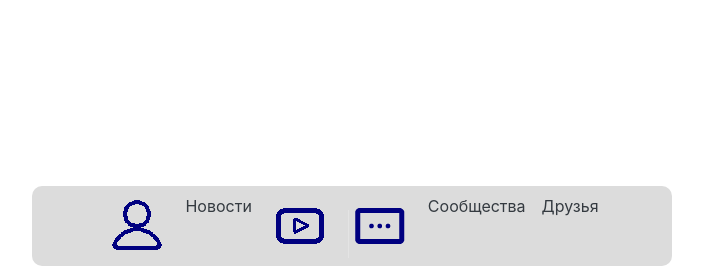
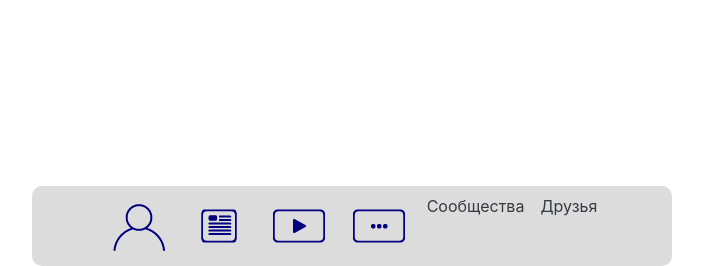
Before and after one commit to EliseyAg/kven-server, a Flask app: page / in a window 1280 px wide. Shown: the part 534-800 px from the top of the page, without its empty margins (288-991 px from the left). Run offline with Flask 3, Linux system fonts and the light colour scheme; some libraries are stand-ins or nearby versions.

Commit message:
Updated icons design

```diff
--- a/main.py
+++ b/main.py
@@ -14,7 +14,7 @@ DATABASE = '/tmp/dbase.bd'
 DEBUG = True
 SECRET_KEY = 'jgfjlfkj765@68976,<34'
 
-CHAT_REF = '''<a class="chat_ref__outer" href="/chat/{0}"><div class="chat_ref__outer"><div class="chat_ref__inner"><div class="chat_ref_avatar"><img class="icon" src="/static/gallery/icons/profile.png"/></div><div class="chat_ref_name">{1}</div></div></div></a>'''
+CHAT_REF = '''<a class="chat_ref__outer" href="/chat/{0}"><div class="chat_ref__outer"><div class="chat_ref__inner"><div class="chat_ref_avatar"><icon><img class="icon" src="/static/gallery/icons/profile.png"/ width="100%"></icon></div><div class="chat_ref_name">{1}</div></div></div></a>'''
 RTL_MESSAGE = '''<div class="message_RTL"><div class="message__outer"><div class="message__avatar"></div><div class="message__inner"><div class="message__bubble__blue"><span>{0}</span></div><div class="message__actions"></div><div class="message__spacer"></div></div><div class="message__status"></div></div></div>'''
 LTL_MESSAGE = '''<div class="message_LTL"><div class="message__outer"><div class="message__inner"><div class="message__spacer"></div><div class="message__actions"></div><div class="message__bubble__grey"><span>{0}</span></div></div><div class="message__avatar"></div></div></div>'''
 
--- a/static/css/styles.css
+++ b/static/css/styles.css
@@ -91,6 +91,10 @@ icon {
 .chat_ref_avatar {
     display: flex;
     margin: 10px;
+}
+
+.chat_ref_avatar icon {
+    width: 64px;
 }
 
 .chat_ref_name {
--- a/templates/base.html
+++ b/templates/base.html
@@ -23,7 +23,7 @@
             <div class="navmenu__inner">
                 <div id="navmenu">
                     <a class="p-2 text-dark" href="/profile"><icon id="navmenu"><img class="icon" src="/static/gallery/icons/profile.png" width="100%"/></icon></a>
-                    <a class="p-2 text-dark" href="#">Новости</a>
+                    <a class="p-2 text-dark" href="#"><icon id="navmenu"><img class="icon" src="/static/gallery/icons/news.png" width="100%"/></icon></a>
                     <a class="p-2 text-dark" href="#"><icon id="navmenu"><img class="icon" src="/static/gallery/icons/video.png" width="100%"/></icon></a>
                     <a class="p-2 text-dark" href="/messenger"><icon id="navmenu"><img class="icon" src="/static/gallery/icons/messenger.png" width="100%"/></icon></a>
                     <a class="p-2 text-dark" href="#">Сообщества</a>
```
Also changed, not shown: static/gallery/icons/messenger.png, static/gallery/icons/news.png (added), static/gallery/icons/profile.png, static/gallery/icons/video.png.
